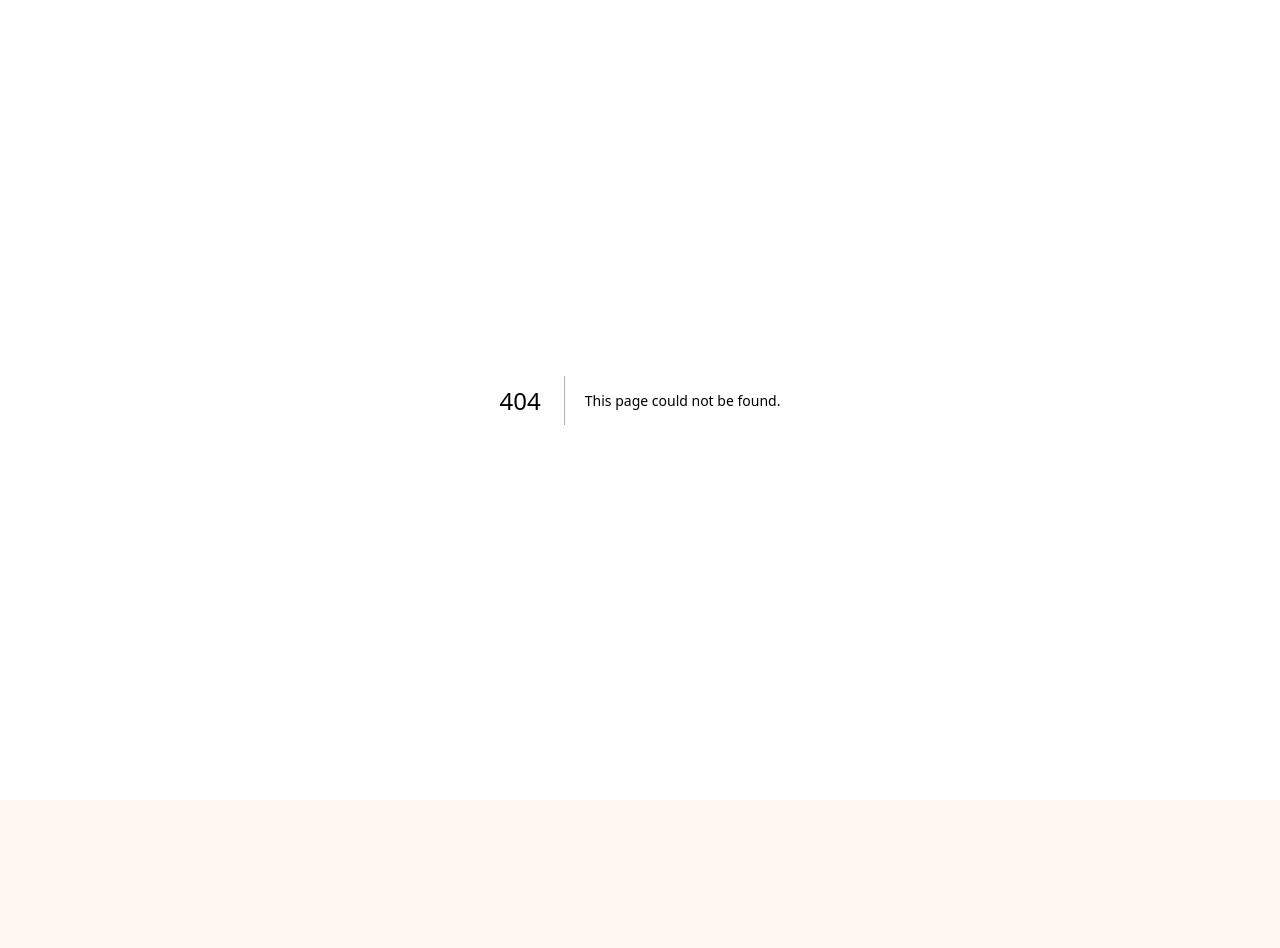
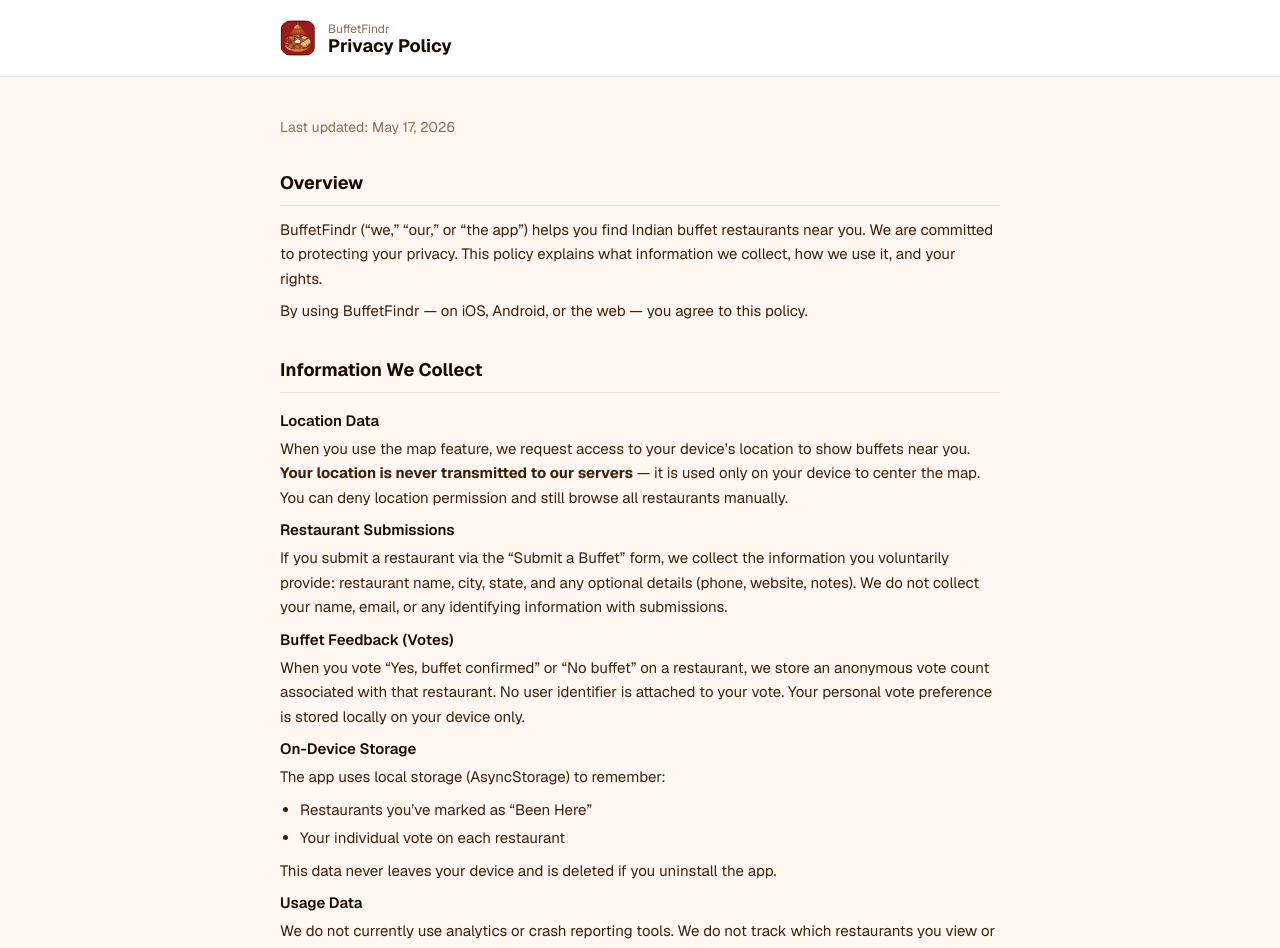
Before and after one commit to arpan-ghosh/buffetfindr, a Next.js app in the folder web/: page /privacy in a window 1280 px wide. Before the commit this address had no page. Shown: the top 948 px of the page. Before the commit the page ends 800 px from the top, so only its background shows below. Built offline with nearby package versions, Linux system fonts and the light colour scheme.

Commit message:
Add privacy policy page at /privacy

```diff
--- /dev/null
+++ b/web/app/privacy/page.tsx
@@ -0,0 +1,225 @@
+import type { Metadata } from "next";
+
+export const metadata: Metadata = {
+  title: "Privacy Policy — BuffetFindr",
+  description: "Privacy policy for the BuffetFindr app and website.",
+};
+
+const LAST_UPDATED = "May 17, 2026";
+const CONTACT_EMAIL = "arpanghosh95@gmail.com";
+
+export default function PrivacyPage() {
+  return (
+    <div className="min-h-screen bg-[#FFF8F2]">
+      {/* Header */}
+      <div className="border-b border-[#EDE0D4] bg-white">
+        <div className="max-w-3xl mx-auto px-6 py-5 flex items-center gap-3">
+          {/* eslint-disable-next-line @next/next/no-img-element */}
+          <img src="/icon.png" alt="BuffetFindr" className="w-9 h-9 rounded-xl" />
+          <div>
+            <p className="text-xs text-[#8C6B55]">BuffetFindr</p>
+            <h1 className="text-lg font-bold text-[#1C0A00] leading-none">Privacy Policy</h1>
+          </div>
+        </div>
+      </div>
+
+      {/* Content */}
+      <div className="max-w-3xl mx-auto px-6 py-10 space-y-8">
+
+        <p className="text-sm text-[#8C6B55]">Last updated: {LAST_UPDATED}</p>
+
+        <Section title="Overview">
+          <p>
+            BuffetFindr (&ldquo;we,&rdquo; &ldquo;our,&rdquo; or &ldquo;the app&rdquo;) helps you find Indian buffet
+            restaurants near you. We are committed to protecting your privacy. This policy explains
+            what information we collect, how we use it, and your rights.
+          </p>
+          <p className="mt-3">
+            By using BuffetFindr — on iOS, Android, or the web — you agree to this policy.
+          </p>
+        </Section>
+
+        <Section title="Information We Collect">
+          <SubSection title="Location Data">
+            <p>
+              When you use the map feature, we request access to your device&rsquo;s location to show
+              buffets near you. <strong>Your location is never transmitted to our servers</strong> —
+              it is used only on your device to center the map. You can deny location permission
+              and still browse all restaurants manually.
+            </p>
+          </SubSection>
+
+          <SubSection title="Restaurant Submissions">
+            <p>
+              If you submit a restaurant via the &ldquo;Submit a Buffet&rdquo; form, we collect the information
+              you voluntarily provide: restaurant name, city, state, and any optional details
+              (phone, website, notes). We do not collect your name, email, or any identifying
+              information with submissions.
+            </p>
+          </SubSection>
+
+          <SubSection title="Buffet Feedback (Votes)">
+            <p>
+              When you vote &ldquo;Yes, buffet confirmed&rdquo; or &ldquo;No buffet&rdquo; on a restaurant, we store an
+              anonymous vote count associated with that restaurant. No user identifier is
+              attached to your vote. Your personal vote preference is stored locally on your
+              device only.
+            </p>
+          </SubSection>
+
+          <SubSection title="On-Device Storage">
+            <p>
+              The app uses local storage (AsyncStorage) to remember:
+            </p>
+            <ul className="list-disc ml-5 mt-2 space-y-1">
+              <li>Restaurants you&rsquo;ve marked as &ldquo;Been Here&rdquo;</li>
+              <li>Your individual vote on each restaurant</li>
+            </ul>
+            <p className="mt-2">
+              This data never leaves your device and is deleted if you uninstall the app.
+            </p>
+          </SubSection>
+
+          <SubSection title="Usage Data">
+            <p>
+              We do not currently use analytics or crash reporting tools. We do not track
+              which restaurants you view or how you interact with the app.
+            </p>
+          </SubSection>
+        </Section>
+
+        <Section title="How We Use Your Information">
+          <ul className="list-disc ml-5 space-y-2">
+            <li><strong>Location:</strong> Center the map on your current position. Never stored or shared.</li>
+            <li><strong>Submissions:</strong> Review and potentially add new restaurants to the database. Submissions are moderated before going live.</li>
+            <li><strong>Votes:</strong> Calculate community-verified buffet confidence scores shown on restaurant listings.</li>
+          </ul>
+          <p className="mt-3">
+            We do not sell, rent, or share any data with third parties for marketing purposes.
+          </p>
+        </Section>
+
+        <Section title="Third-Party Services">
+          <p>BuffetFindr uses the following third-party services:</p>
+
+          <SubSection title="Google Maps & Google Places API">
+            <p>
+              We use Google Maps to display the map and restaurant location pins. Restaurant data
+              (names, addresses, ratings, photos, hours) is sourced from the Google Places API.
+              Your use of the map is subject to{" "}
+              <a href="https://policies.google.com/privacy" className="text-[#C94A1F] underline" target="_blank" rel="noopener noreferrer">
+                Google&rsquo;s Privacy Policy
+              </a>.
+              Google Maps may collect device data as described in their policy.
+            </p>
+          </SubSection>
+
+          <SubSection title="Future: Advertising (Google AdMob)">
+            <p>
+              We plan to show free, non-targeted ads via Google AdMob in a future update.
+              When enabled, AdMob may collect device identifiers to serve ads. We will update
+              this policy before enabling ads and will comply with Apple&rsquo;s App Tracking
+              Transparency (ATT) framework, requiring your explicit consent before any
+              interest-based advertising.
+            </p>
+          </SubSection>
+
+          <SubSection title="Future: Sign In with Apple / Google">
+            <p>
+              A future update will optionally allow you to sign in to sync your &ldquo;Been Here&rdquo; list
+              across devices. This will use Apple Sign In or Google Sign In. Sign-in will always
+              be optional — the app is fully usable without an account.
+            </p>
+          </SubSection>
+        </Section>
+
+        <Section title="Data Retention">
+          <p>
+            Restaurant submissions are retained indefinitely to build the database.
+            Anonymous vote counts are retained indefinitely.
+            On-device data is retained until you delete the app.
+            We do not retain any personal information.
+          </p>
+        </Section>
+
+        <Section title="Children's Privacy">
+          <p>
+            BuffetFindr is rated 4+ and is suitable for all ages. We do not knowingly collect
+            personal information from children under 13. The app does not require account
+            creation and does not collect any personally identifiable information.
+          </p>
+        </Section>
+
+        <Section title="Your Rights">
+          <p>
+            Since we do not collect personally identifiable information, there is no personal
+            data to access, correct, or delete. If you submitted a restaurant and want it
+            removed, contact us at the email below and we will remove it promptly.
+          </p>
+        </Section>
+
+        <Section title="California Privacy Rights (CCPA)">
+          <p>
+            BuffetFindr does not sell personal information. California residents have the right
+            to know what personal information is collected — in our case, none that is linked
+            to an individual.
+          </p>
+        </Section>
+
+        <Section title="Changes to This Policy">
+          <p>
+            We may update this policy as we add features (ads, sign-in). The &ldquo;Last updated&rdquo;
+            date at the top of this page will reflect any changes. Continued use of the app
+            after changes constitutes acceptance of the updated policy.
+          </p>
+        </Section>
+
+        <Section title="Contact Us">
+          <p>
+            Questions about this privacy policy? Contact us at:
+          </p>
+          <p className="mt-2">
+            <a href={`mailto:${CONTACT_EMAIL}`} className="text-[#C94A1F] font-semibold">
+              {CONTACT_EMAIL}
+            </a>
+          </p>
+          <p className="mt-1 text-sm text-[#8C6B55]">
+            Website: <a href="https://www.buffetfindr.com" className="underline">buffetfindr.com</a>
+          </p>
+        </Section>
+
+      </div>
+
+      {/* Footer */}
+      <div className="border-t border-[#EDE0D4] mt-12">
+        <div className="max-w-3xl mx-auto px-6 py-6 text-center text-xs text-[#8C6B55]">
+          © {new Date().getFullYear()} BuffetFindr · <a href="/" className="underline">Home</a>
+        </div>
+      </div>
+    </div>
+  );
+}
+
+function Section({ title, children }: { title: string; children: React.ReactNode }) {
+  return (
+    <section>
+      <h2 className="text-lg font-bold text-[#1C0A00] mb-3 pb-2 border-b border-[#EDE0D4]">
+        {title}
+      </h2>
+      <div className="text-[15px] text-[#3D1F0A] leading-relaxed space-y-2">
+        {children}
+      </div>
+    </section>
+  );
+}
+
+function SubSection({ title, children }: { title: string; children: React.ReactNode }) {
+  return (
+    <div className="mt-4">
+      <h3 className="font-semibold text-[#1C0A00] mb-1">{title}</h3>
+      <div className="text-[15px] text-[#3D1F0A] leading-relaxed">
+        {children}
+      </div>
+    </div>
+  );
+}
```
